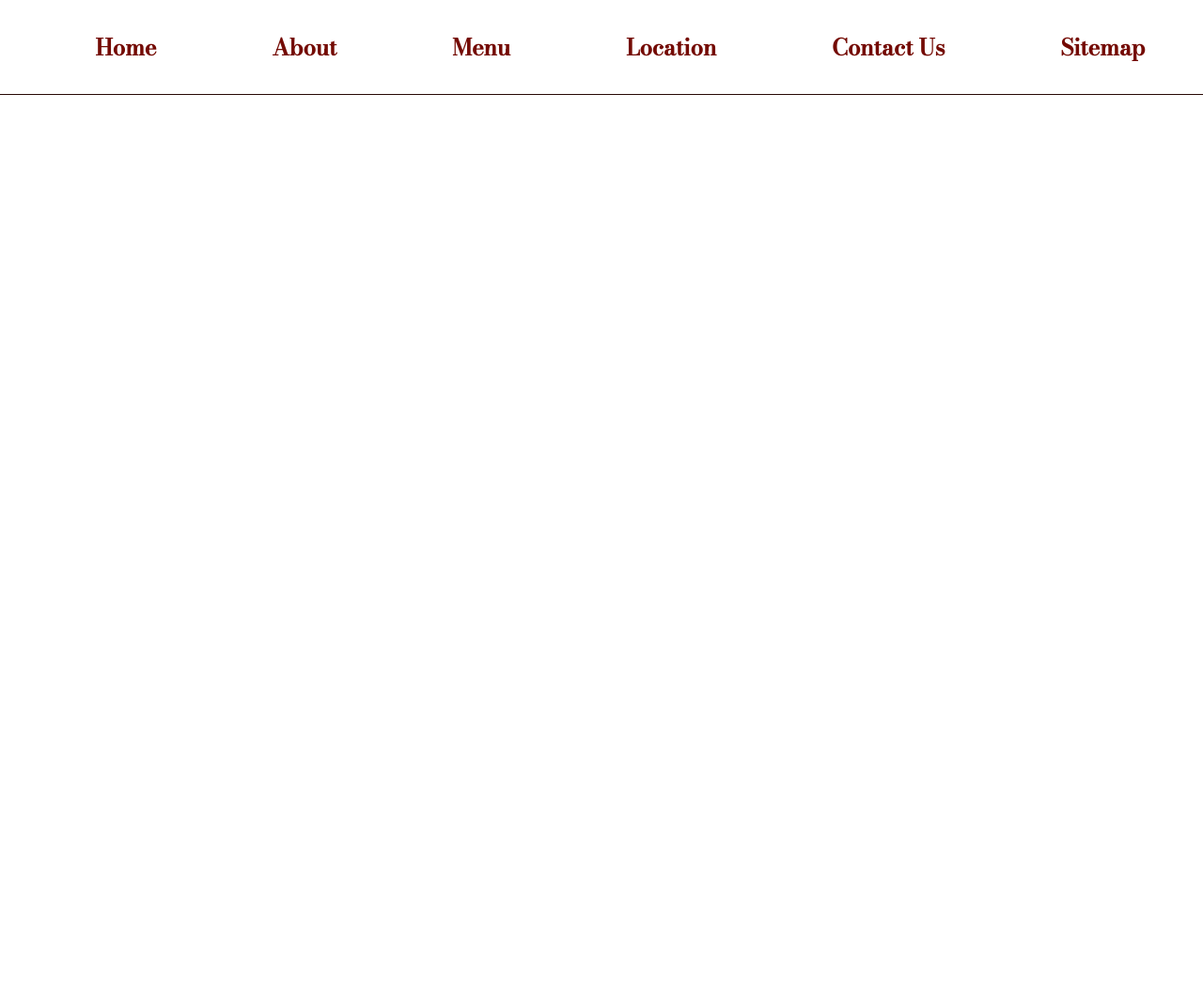
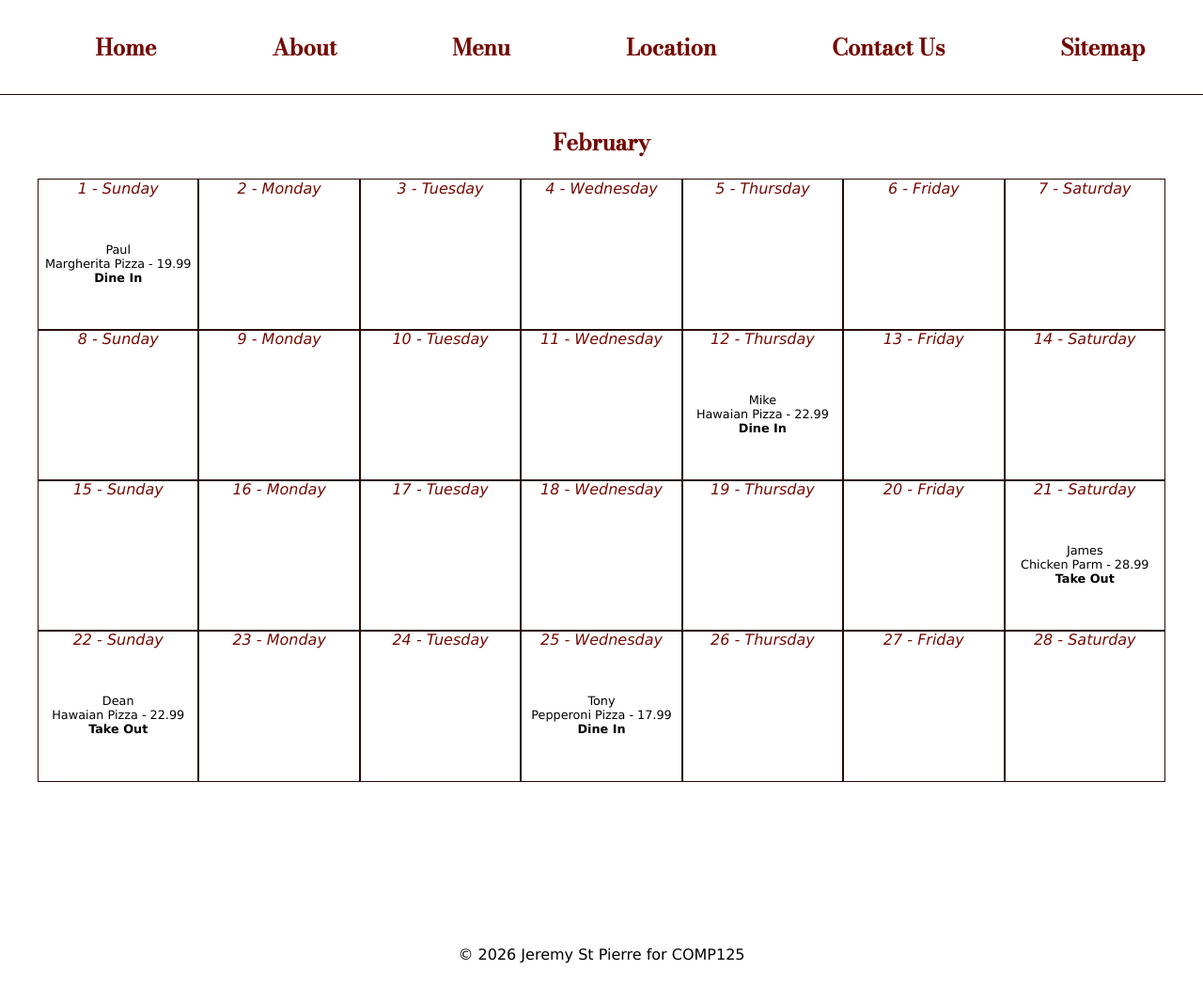
Before and after one commit to JSL1/MafiosoPizza, a plain HTML site: page calendar.html in a window 1280 px wide. Shown: the whole page at 94% size. Before the commit the page ends 800 px from the top, so only its background shows below. Drawn offline with nearby package versions, Linux system fonts and the light colour scheme.

Commit message:
assignment 2

```diff
--- a/calendar.html
+++ b/calendar.html
@@ -8,7 +8,7 @@
     <link rel="preconnect" href="https://fonts.googleapis.com">
     <link rel="preconnect" href="https://fonts.gstatic.com" crossorigin>
     <link href="https://fonts.googleapis.com/css2?family=Bodoni+Moda:ital,opsz,wght@0,6..96,500;1,6..96,500&display=swap" rel="stylesheet">
-    <script type='text/javascript' src="order.js">
+    <script type='text/javascript' src="calendar.js">
     </script>
 </head>
 <body>
@@ -20,7 +20,7 @@
                 <ul class="dropdown-content">
                     <li class="dropdown-link"><a href="menulist.html">Menu List</a></li>
                     <li class="dropdown-link"><a href="order.html">Order Now</a></li>
-                    <li class="dropdown-link"><a href="#">Calendar</a></li>
+                    <li class="dropdown-link"><a href="calendar.html">Calendar</a></li>
                 </ul>
             </li></div>
             <div><li class="bodoni"><a href="location.html">Location</a></li></div>
@@ -30,11 +30,15 @@
     </nav>
     <main>
         <section id="calendar">
-
+            <h1 id="month-name" class="bodoni dr"></h1>
         </section>
     </main>
+    <footer>
+        <p>&copy; 2026 Jeremy St Pierre for COMP125</p>
+    </footer>
 </body>
 <script type="text/javascript">
+    populateCalendar(1);
 </script>
 </html>
 <!--
--- /dev/null
+++ b/calendar.js
@@ -0,0 +1,160 @@
+//storing the months and orders in object arrays
+months2026 = [
+    {
+        name: 'January',
+        days: 31
+    },
+    {
+        name: 'February',
+        days: 28,
+        orders: [
+            { name: 'Paul', itemId: 1, date: 1, dineIn: true },
+            { name: 'Mike', itemId: 2, date: 12, dineIn: true },
+            { name: 'James', itemId: 6, date: 21, dineIn: false },
+            { name: 'Dean', itemId: 2, date: 22, dineIn: false },
+            { name: 'Tony', itemId: 0, date: 25, dineIn: true }
+        ]
+    },
+    {
+        name: 'March',
+        days: 31
+    },
+    {
+        name: 'April',
+        days: 30
+    },
+    {
+        name: 'May',
+        days: 31
+    },
+    {
+        name: 'June',
+        days: 30
+    },
+    {
+        name: 'July',
+        days: 31
+    },
+    {
+        name: 'August',
+        days: 31
+    },
+    {
+        name: 'September',
+        days: 30
+    },
+    {
+        name: 'October',
+        days: 31
+    },
+    {
+        name: 'November',
+        days: 30
+    },
+    {
+        name: 'December',
+        days: 31
+    }
+];
+
+//weekdays stored in an array
+weekdays = ['Sunday', 'Monday', 'Tuesday', 'Wednesday', 'Thursday', 'Friday', 'Saturday'];
+
+
+function populateCalendar(month) {
+    let monthTitle = document.getElementById("month-name");
+    monthTitle.textContent = months2026[month].name;
+
+    //populating weeks and days
+    let section = document.getElementById("calendar");
+    for (let i = 0; i < 4; i++) {
+        let week = document.createElement('div');
+        section.appendChild(week);
+        week.classList.add('week');
+        for (let j = 0; j < weekdays.length; j++) {
+            let date = (j + 1 + (i * 7));
+            if (date <= months2026[month].days) {
+                let day = document.createElement('div');
+                week.appendChild(day);
+                day.classList.add('day');
+                day.setAttribute("id", "date-" + date)
+                let dateHeader = document.createElement("span");
+                day.appendChild(dateHeader);
+                dateHeader.classList.add('date-header');
+                dateHeader.textContent = date + ' - ' + weekdays[j];
+            }
+        }
+    }
+    populateOrders(month);
+}
+
+//populating orders
+function populateOrders(month) {
+    let orders = months2026[month].orders;
+    for (let k = 0; k < orders.length; k++) {
+        let dineOpt = "";
+        if (orders[k].dineIn) {
+            dineOpt = "Dine In";
+        } else {
+            dineOpt = "Take Out";
+        }
+        let dateDiv = document.getElementById("date-" + orders[k].date);
+        let orderStr = document.createElement("span");
+        orderStr.innerHTML = orders[k].name + "<br />" + menuItems[orders[k].itemId].name + " - " + menuItems[orders[k].itemId].price + "<br /><b>" + dineOpt + "</b>";
+        orderStr.classList.add("cal-order");
+        dateDiv.appendChild(orderStr);
+    }
+}
+
+// It's a slight redundency to repeat this from orders.js but its okay I think
+var menuItems = [
+    {
+        id: 0,
+        name: "Pepperoni Pizza",
+        price: 17.99,
+        image: "images/pepperoni.jpg",
+        description: "A nice hot pizza with SPICY PEPPS!"
+    },
+    {
+        id: 1,
+        name: "Margherita Pizza",
+        price: 19.99,
+        image: "images/marg.jpg",
+        description: "A classic neapolitan style pizza! Fresh basil!"
+    },
+    {
+        id: 2,
+        name: "Hawaian Pizza",
+        price: 22.99,
+        image: "images/hawaiian.jpg",
+        description: "Sweet and yummy. Surf's up!"
+    },
+    {
+        id: 3,
+        name: "The Tommy Two-gun",
+        price: 35.99,
+        image: "images/tommy.jpeg",
+        description: "A Massive calzone! With eggplant and Gabagool! Madone!"
+    },
+    {
+        id: 4,
+        name: "The Godfather",
+        price: 32.99,
+        image: "images/godfather.jpg",
+        description: "A Pizza you can't refuse! Provolone, salami and that prosciutto!"
+    },
+    {
+        id: 5,
+        name: "The Angry Meat Lovers Pizza, aka the Tony",
+        price: 48.99,
+        image: "images/tony.jpg",
+        description: "Spicy sausage, SPICY pepperoni and HOT pepperoncini! This ones HOT!"
+    },
+    {
+        id: 6,
+        name: "Chicken Parm",
+        price: 28.99,
+        image: "images/parm.webp",
+        description: "A pasta house classic! Served our way on a massive buttered hoagie.",
+    }
+];
--- a/main.css
+++ b/main.css
@@ -290,3 +290,41 @@ h1 {
     width: 1200px;
     margin: 0px auto;
 }
+
+/* calendar css BEGINS HERE */
+#month-name {
+    color: #740A03;
+}
+#calendar {
+    width: 1200px;
+    margin: 32px auto;
+    height: 800px;
+}
+
+.week {
+    width: 100%;
+    height: 20%;
+    display: flex;
+    flex-direction: row;
+}
+
+.day {
+    width: 15%;
+    height: 100%;
+    border: 1px solid #280905;
+    display: flex;
+    flex-direction: column;
+}
+
+.date-header {
+    color:#740A03;
+    font-style: italic;
+    margin: 0px auto;
+    text-align: center;
+}
+
+.cal-order {
+    margin: auto auto;
+    text-align: center;
+    font-size: 0.8em;
+}
--- a/order.js
+++ b/order.js
@@ -11,14 +11,14 @@ var menuItems = [
         id: 1,
         name: "Margherita Pizza",
         price: 19.99,
-        image: "images/marg.jpeg",
+        image: "images/marg.jpg",
         description: "A classic neapolitan style pizza! Fresh basil!"
     },
     {
         id: 2,
         name: "Hawaian Pizza",
         price: 22.99,
-        image: "images/hawaiian.jpeg",
+        image: "images/hawaiian.jpg",
         description: "Sweet and yummy. Surf's up!"
     },
     {
@@ -32,14 +32,14 @@ var menuItems = [
         id: 4,
         name: "The Godfather",
         price: 32.99,
-        image: "images/godfather.jpeg",
+        image: "images/godfather.jpg",
         description: "A Pizza you can't refuse! Provolone, salami and that prosciutto!"
     },
     {
         id: 5,
         name: "The Angry Meat Lovers Pizza, aka the Tony",
         price: 48.99,
-        image: "images/tony.jpeg",
+        image: "images/tony.jpg",
         description: "Spicy sausage, SPICY pepperoni and HOT pepperoncini! This ones HOT!"
     },
     {
```
Also changed, not shown: about.html (+1 -1 lines), contact.html (+1 -1 lines), location.html (+1 -1 lines), menulist.html (+1 -1 lines), order.html (+1 -1 lines), sitemap.html (+1 -1 lines), images/godfather.jpg (added), images/hawaiian.jpg (added), images/marg.jpg (added), images/pepperoni.jpg, images/tony.jpg (added), 1 other file.
